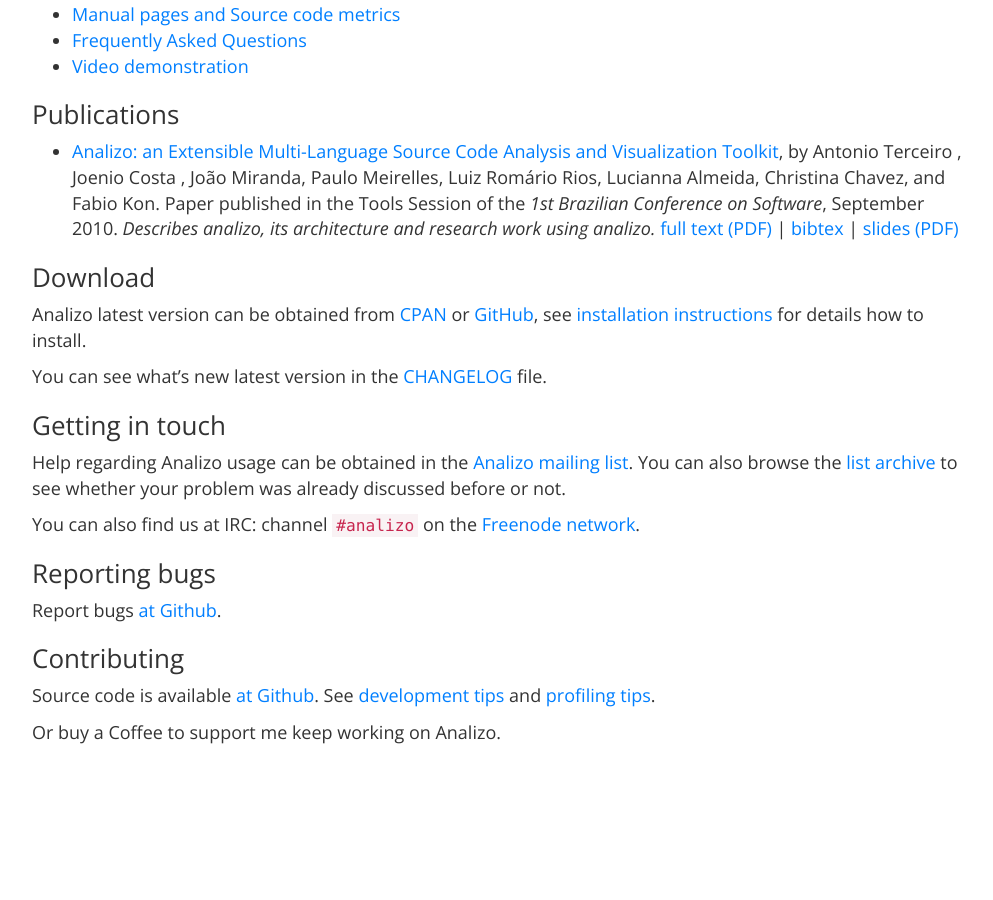
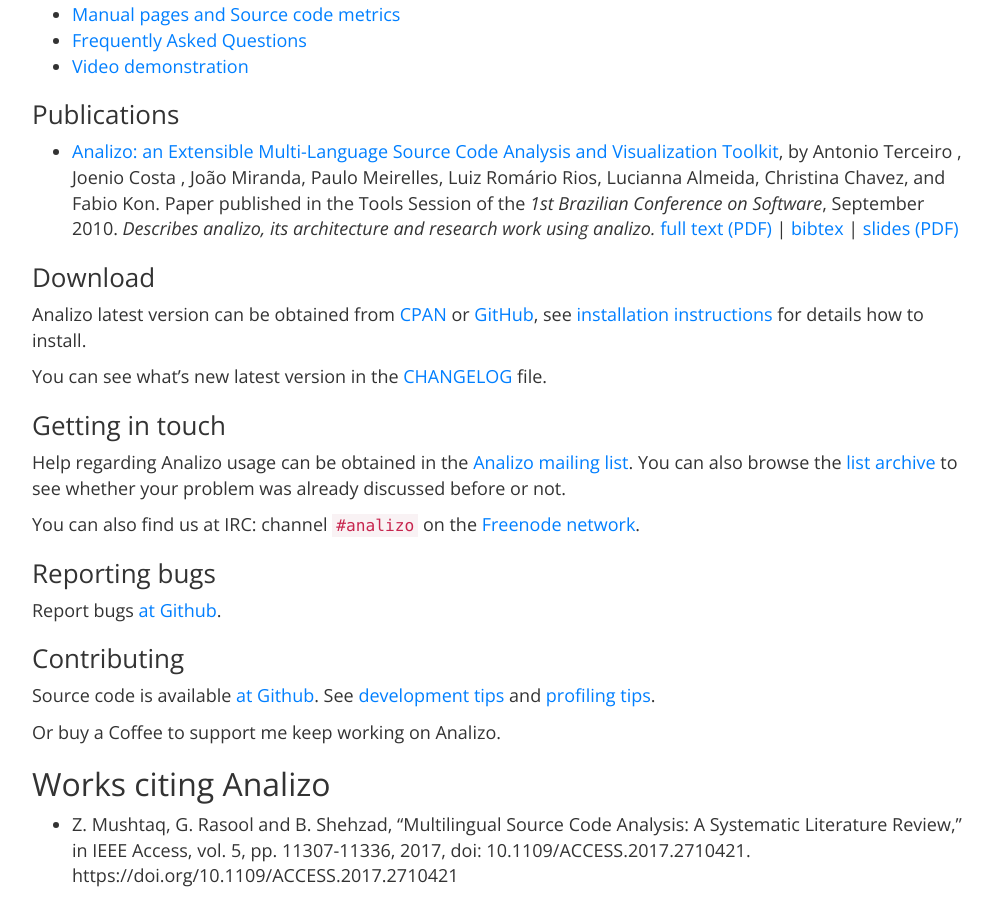
Before and after one commit to analizo/analizo.github.io, a Jekyll site: the page built from index.md, in a window 1280 px wide and 900 px high, scrolled down 970 px. Shown: the whole window, without its empty margins (143-1136 px from the left). Built offline with Jekyll 4.4.1, drawn with Linux system fonts in a browser that asks for light colours; our own code applies the rules of GitHub Pages for plain Markdown files; before the commit the page ends 1726 px from its top, so only the background shows below that.

Commit message:
add section for works citing analizo

```diff
--- a/index.md
+++ b/index.md
@@ -82,6 +82,10 @@
 
 Or buy a Coffee to support me keep working on Analizo.
 
+## Works citing Analizo
+
+- Z. Mushtaq, G. Rasool and B. Shehzad, "Multilingual Source Code Analysis: A Systematic Literature Review," in IEEE Access, vol. 5, pp. 11307-11336, 2017, doi: 10.1109/ACCESS.2017.2710421. https://doi.org/10.1109/ACCESS.2017.2710421
+
 [cpan]: https://metacpan.org/release/Analizo
 [changelog]: {{ site.analizo_github }}/blob/master/CHANGELOG.md
 [install]: {{ site.analizo_github }}/blob/master/INSTALL.md
```
